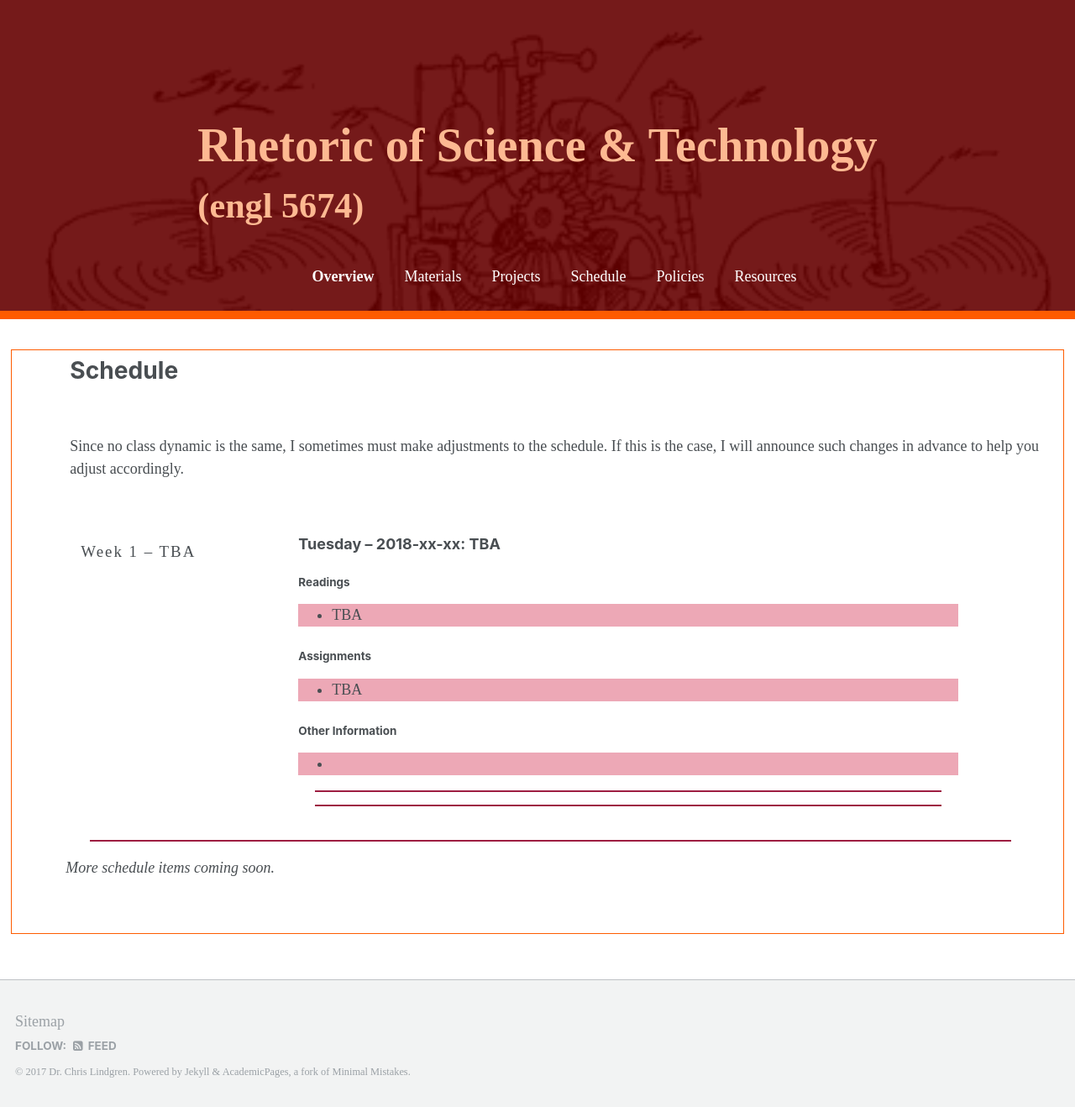
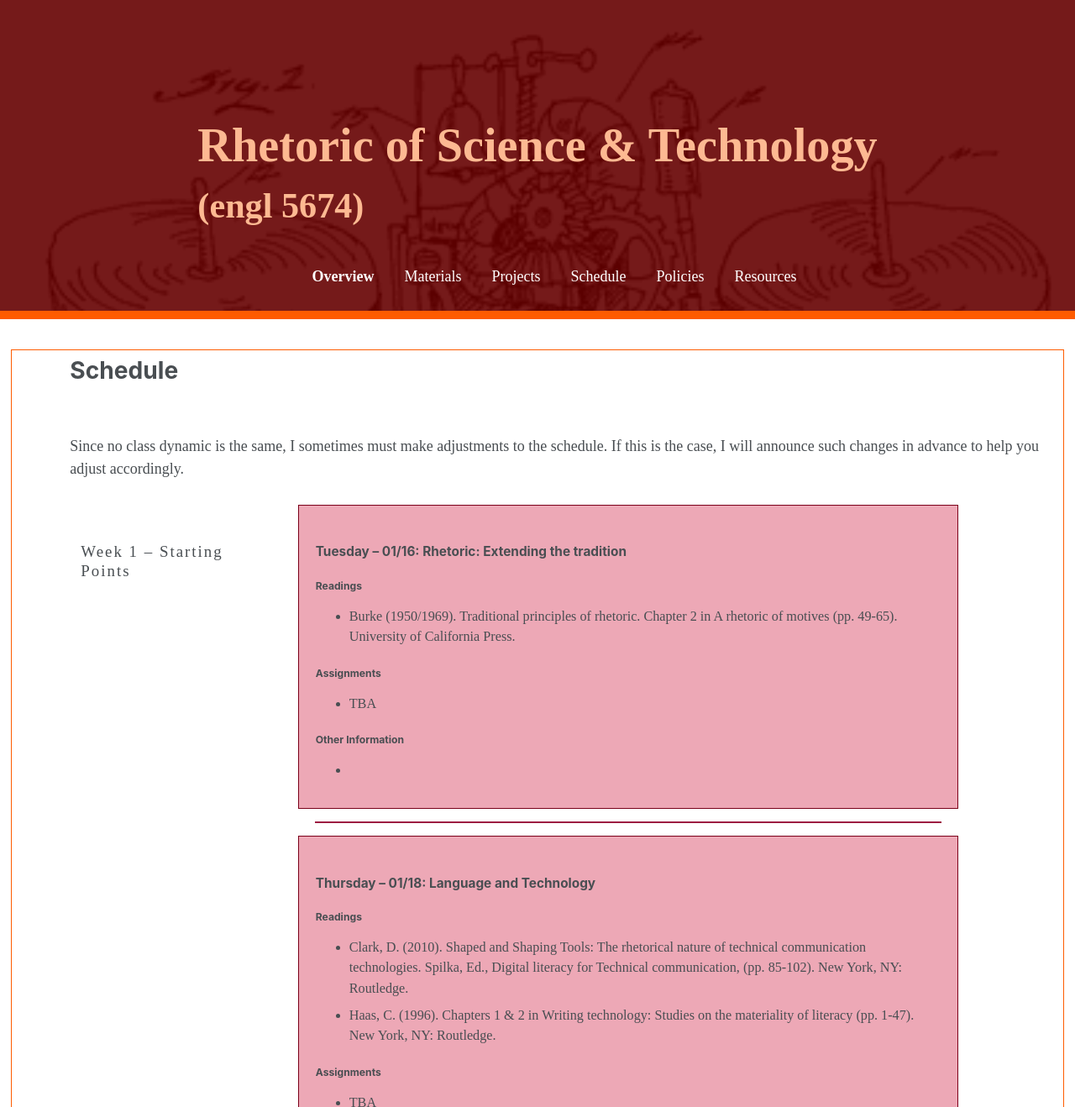
Before and after one commit to engl5674/engl5674s18, a Jekyll site: the page built from _pages/schedule.html, in a window 1280 px wide, cut to the strip 0-1318 px from the top of the page. Shown: the whole strip at 84% size. Built offline with Jekyll 4.4.1, drawn with Linux system fonts in a browser that asks for light colours; some web fonts are replaced.

Commit message:
Starting the sched

```diff
--- a/_includes/archive-single.html
+++ b/_includes/archive-single.html
@@ -111,9 +111,9 @@
 
                 <div class="inner-bordering"></div>
 
-                {% if n.wed %}{% for w in n.wed %}
-                <div class="wednesday">
-                  <h3>Wednesday &ndash; {{ w.date | default: "1900-01-01" | date: "%m/%d" }}: {{ w.desc }}</h3>
+                {% if n.thu %}{% for w in n.thu %}
+                <div class="thursday">
+                  <h3>Thursday &ndash; {{ w.date | default: "1900-01-01" | date: "%m/%d" }}: {{ w.desc }}</h3>
 
                   {% if w.readings %}
                     <h4>Readings</h4>
@@ -144,43 +144,6 @@
 
                 </div>
                 {% endfor %}{% endif %}
-
-                <div class="inner-bordering"></div>
-
-                {% if n.fri %}{% for f in n.fri %}
-                <div class="friday">
-                  <h3>Friday &ndash; {{ f.date | default: "1900-01-01" | date: "%m/%d" }}: {{ f.desc }}</h3>
-
-                  {% if f.readings %}
-                    <h4>Readings</h4>
-                    <ul>
-                      {% for r in f.readings %}
-                        <li>{{ r }}</li>
-                      {% endfor %}
-                    </ul>
-                  {% endif %}
-
-                  {% if f.assign %}
-                    <h4>Assignments</h4>
-                    <ul>
-                      {% for a in f.assign %}
-                        <li>{{ a }}</li>
-                      {% endfor %}
-                    </ul>
-                  {% endif %}
-
-                  {% if w.other %}
-                    <h4>Other Information</h4>
-                    <ul>
-                      {% for o in w.other %}
-                        <li>{{ o }}</li>
-                      {% endfor %}
-                    </ul>
-                  {% endif %}
-
-                </div>
-                {% endfor %}{% endif %}
-
               </div>
             </div>
           </div>
--- a/_sass/_base.scss
+++ b/_sass/_base.scss
@@ -405,9 +405,8 @@ div[id^='proj-'] div[id^='week-']:after {
   font-weight: normal;
   color: #494e52;
 }
-.daily-info .monday,
-.daily-info .wednesday,
-.daily-info .friday {
+.daily-info .tuesday,
+.daily-info .thursday {
   background: #eda8b6;
   border: 1px solid #7a0019;
   padding: 1em 1.2em;
@@ -415,9 +414,8 @@ div[id^='proj-'] div[id^='week-']:after {
   color: #494e52;
   font-size: 0.9em;
 }
-.daily-info .monday h3,
-.daily-info .wednesday h3,
-.daily-info .friday h3 {
+.daily-info .tuesday h3,
+.daily-info .thursday h3 {
   font-size: 0.95em;
   margin-bottom: 10px;
   cursor: default;
--- a/_schedule/schedule.md
+++ b/_schedule/schedule.md
@@ -4,17 +4,17 @@ collection: schedule
 schedule:
   - wk:
     - num: 1
-      wkh: 'TBA'
+      wkh: 'Starting Points'
       tue:
-        - date: 2018-xx-xx
-          desc: 'TBA'
-          readings: [ 'TBA' ]
+        - date: 2018-01-16
+          desc: 'Rhetoric: Extending the tradition'
+          readings: [ 'Burke (1950/1969). Traditional principles of rhetoric. Chapter 2 in A rhetoric of motives (pp. 49-65). University of California Press.' ]
           assign: [ 'TBA' ]
           other: [ '' ]
       thu:
-        - date: 2018-xx-xx
-          desc: 'TBA'
-          readings: [ 'TBA' ]
+        - date: 2018-01-18
+          desc: 'Language and Technology'
+          readings: [ 'Clark, D. (2010). Shaped and Shaping Tools: The rhetorical nature of technical communication technologies. Spilka, Ed., Digital literacy for Technical communication, (pp. 85-102). New York, NY: Routledge.', 'Haas, C. (1996). Chapters 1 & 2 in Writing technology: Studies on the materiality of literacy (pp. 1-47). New York, NY: Routledge.' ]
           assign: [ 'TBA' ]
           other: [ '' ]
 ---
```
